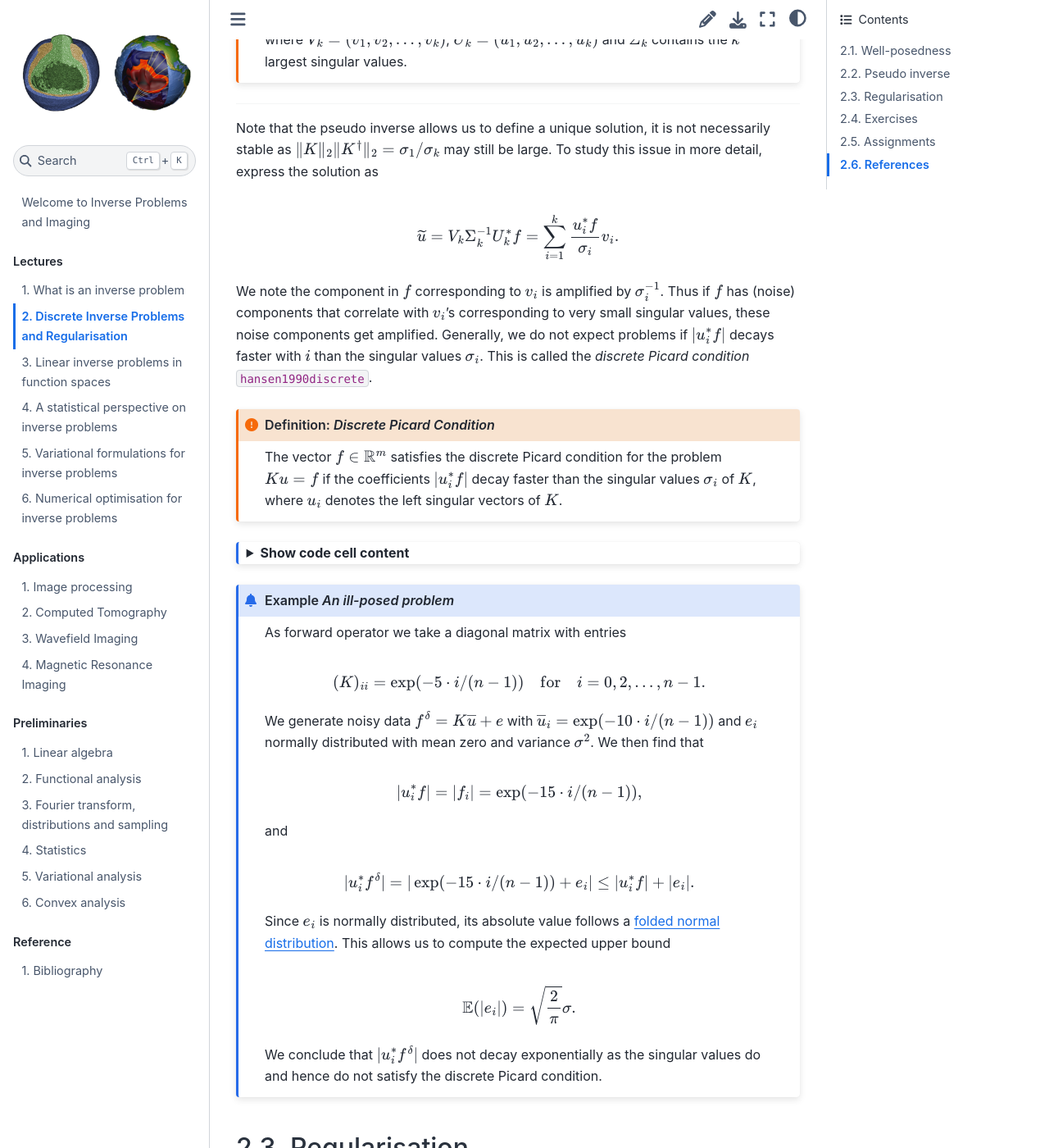
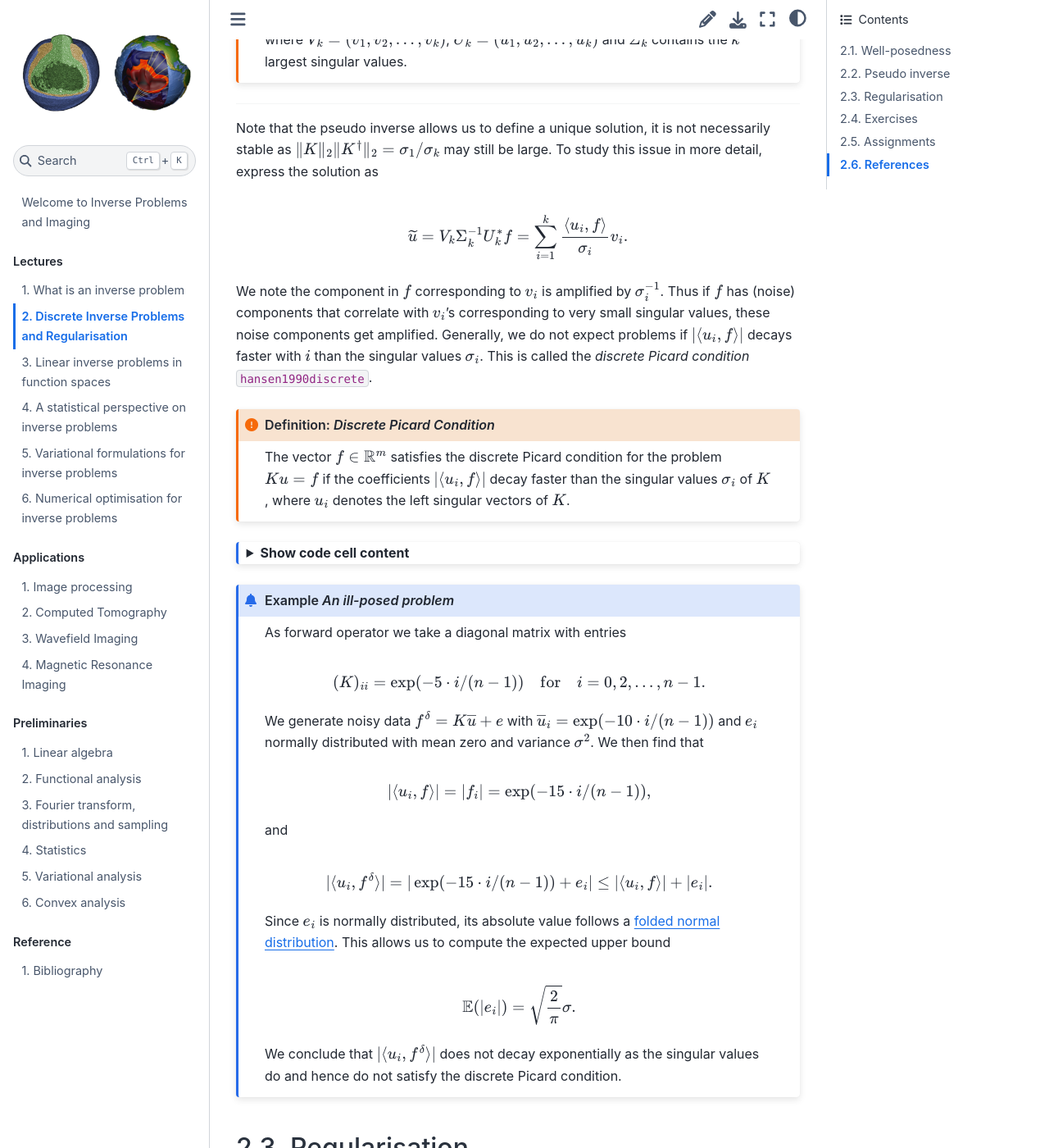
Before and after one commit to TristanvanLeeuwen/IP_and_Im_Lectures, a Jupyter Book: the page built from discrete_ip_regularization.md, in a window 1280 px wide and 1400 px high, scrolled down 3701 px. Shown: the whole window at 82% size. Built offline with Jupyter Book 1.0.4 settings and Sphinx 7.4.7 and the Sphinx Book theme 1.1.4, drawn with Linux system fonts in a browser that asks for light colours; cross-references to code outside the pages are shown as plain code; some of the changed text lies outside the part shown.

Commit message:
update notation in ch2

`````diff
--- a/discrete_ip_regularization.md
+++ b/discrete_ip_regularization.md
@@ -209,15 +209,15 @@ where $V_k = (v_1, v_2, \ldots, v_k)$, $U_k = (u_1, u_2, \ldots, u_k)$ and $\Sig
 Note that the pseudo inverse allows us to define a unique solution, it is not necessarily stable as $\|K\|_2\|K^{\dagger}\|_2 = \sigma_1/\sigma_k$ may still be large. To study this issue in more detail, express the solution as
 
 $$
-\widetilde{u} = V_k\Sigma_k^{-1}U_k^{*}f = \sum_{i=1}^k \frac{u_i^*f}{\sigma_i}v_i.
+\widetilde{u} = V_k\Sigma_k^{-1}U_k^{*}f = \sum_{i=1}^k \frac{\langle u_i, f\rangle}{\sigma_i}v_i.
 $$
 
-We note the component in $f$ corresponding to $v_i$ is amplified by $\sigma_i^{-1}$. Thus if $f$ has (noise) components that correlate with $v_i$'s corresponding to very small singular values, these noise components get amplified. Generally, we do not expect problems if $|u_i^* f|$ decays faster with $i$ than the singular values $\sigma_i$. This is called the *discrete Picard condition* {cite}`hansen1990discrete`.
+We note the component in $f$ corresponding to $v_i$ is amplified by $\sigma_i^{-1}$. Thus if $f$ has (noise) components that correlate with $v_i$'s corresponding to very small singular values, these noise components get amplified. Generally, we do not expect problems if $|\langle u_i, f\rangle|$ decays faster with $i$ than the singular values $\sigma_i$. This is called the *discrete Picard condition* {cite}`hansen1990discrete`.
 
 ```{admonition} Definition: *Discrete Picard Condition*
 :class: important
 
-The vector $f \in \mathbb{R}^m$ satisfies the discrete Picard condition for the problem $Ku=f$ if the coefficients $|u_i^* f|$ decay faster than the singular values $\sigma_i$ of $K$, where $u_i$ denotes the left singular vectors of $K$.
+The vector $f \in \mathbb{R}^m$ satisfies the discrete Picard condition for the problem $Ku=f$ if the coefficients $|\langle u_i, f\rangle|$ decay faster than the singular values $\sigma_i$ of $K$, where $u_i$ denotes the left singular vectors of $K$.
 ```
 
 ```{code-cell} ipython3
@@ -257,8 +257,8 @@ uhat = Vh.T@np.diag(1/s)@U.T@f_delta
 fig, ax = plt.subplots(1,1)
 
 ax.semilogy(s,'*',label=r'$\sigma_i$')
-ax.semilogy(np.abs(U.T@f),'o',label=r'$|u_i^* f|$')
-ax.semilogy(np.abs(U.T@f_delta),'o',label=r'$|u_i^* f^{\delta}|$')
+ax.semilogy(np.abs(U.T@f),'o',label=r'$|\langle u_i, f\rangle|$')
+ax.semilogy(np.abs(U.T@f_delta),'o',label=r'$|\langle u_i, f^{\delta}\rangle|$')
 ax.semilogy(np.abs(U.T@f) + np.sqrt(2/np.pi)*sigma,'k--')
 ax.set_xlabel(r'$i$')
 ax.set_ylim([1e-6,2])
@@ -276,23 +276,23 @@ $$(K)_{ii} = \exp(-5 \cdot i/(n-1))\quad \text{for}\quad i = 0, 2, \ldots, n-1.$
 
 We generate noisy data $f^\delta = K \overline{u} + e$ with $\overline{u}_i = \exp(-10 \cdot i/(n-1))$ and $e_i$ normally distributed with mean zero and variance $\sigma^2$. We then find that
 
-$$|u_i^*f| = |f_i| = \exp(-15 \cdot i/(n-1)),$$
+$$|\langle u_i, f\rangle| = |f_i| = \exp(-15 \cdot i/(n-1)),$$
 
 and
 
-$$|u_i^*f^\delta| = |\exp(-15 \cdot i/(n-1)) + e_i| \leq |u_i^*f| + |e_i|.$$
+$$|\langle u_i, f^\delta\rangle| = |\exp(-15 \cdot i/(n-1)) + e_i| \leq |\langle u_i, f\rangle| + |e_i|.$$
 
 Since $e_i$ is normally distributed, its absolute value follows a [folded normal distribution](https://en.wikipedia.org/wiki/Folded_normal_distribution). This allows us to compute the expected upper bound
 
 $$\mathbb{E}(|e_i|) = \sqrt{\frac{2}{\pi}}\sigma.$$
 
-We conclude that $|u_i^*f^\delta|$ does not decay exponentially as the singular values do and hence do not satisfy the discrete Picard condition.
+We conclude that $|\langle u_i, f^\delta\rangle|$ does not decay exponentially as the singular values do and hence do not satisfy the discrete Picard condition.
 
 ```{glue:figure} picard
 :figwidth: 600px
 :name: "picard"
 
-An example of the singular values and the coefficients $|u_i^*f|$ and $|u_i^*f^\delta|$ for $n = 100$ and $\sigma = 10^{-2}$. We see that $f$ does satisfy the discrete Picard condition while $f^\delta$ does not.
+An example of the singular values and the coefficients $|\langle u_i, f\rangle|$ and $|\langle u_i, f^\delta\rangle|$ for $n = 100$ and $\sigma = 10^{-2}$. We see that $f$ does satisfy the discrete Picard condition while $f^\delta$ does not.
 ```
 
 ````
@@ -326,7 +326,7 @@ The TSVD-regularized solution to the equation $Ku = f$ is given by
 
 
 $$
-\widetilde u_{\alpha} = \sum_{i=1}^{k_{\alpha}} \frac{u_i^*f}{\sigma_i}v_i,
+\widetilde u_{\alpha} = \sum_{i=1}^{k_{\alpha}} \frac{\langle u_i, f\rangle}{\sigma_i}v_i,
 $$
 
 where $\{(u_i,v_i,\sigma_i)\}_{i=1}^k$ denotes the singular system of $K$ and $k_{\alpha} \leq k$ is chosen so that $\sigma_i \geq \alpha$ for $i \leq k_{\alpha}$.
@@ -342,7 +342,7 @@ Another option to avoid dividing by small singular values is to add small positi
 The Tikhonov-regularised solution to the equation $Ku = f$ is given by
 
 $$
-\widetilde u_{\alpha} = \sum_{i=1}^{k} \frac{\sigma_i (u_i^*f)}{\sigma_i^2 + \alpha}v_i,
+\widetilde u_{\alpha} = \sum_{i=1}^{k} \frac{\sigma_i \langle u_i, f\rangle}{\sigma_i^2 + \alpha}v_i,
 $$
 
 where $\{(u_i,v_i,\sigma_i)\}_{i=1}^k$ is the singular system of $K$. This corresponds to setting $r_{\alpha}(s) = s/(s^2 + \alpha)$ in {eq}`regK`.
@@ -518,7 +518,7 @@ Given a system of equations $Ku = f$ with $K\in\mathbb{R}^{m\times n}$:
 
 1. We can construct the solution with the smallest residual by formulating the corresponding normal equations $K^*Ku = K^*f$. Since rank($K$) = $n$, these have a unique solution. Expressing $K$ and $K^\dagger$ in terms of the SVD of $K$ we find that $K^\dagger = (K^*K)^{-1}K^*$ and hence that pseudo-inverse yields the solution to the normal equations.
 
-2. Here, the system solutions of the form $v = u + z$ with $u = K^\dagger f$ and $Kz = 0$. We find that $\|v\|_2^2 = \|u\|_2^2 + 2 z^* K^{\dagger} f + \|z\|_2^2$. Expressing in terms of the SVD we see that the middle term is given by $z^*V_k\Sigma_k^{-1}U_k^*f$. Since $z$ lies in the null-space of $K$ we $V_k^*z = 0$ so $\|v\|_2^2= \|u\|_2^2 + \|z\|_2^2 \geq \|u\|_2^2$. We conclude that $\|u\|_2^2$ is indeed the solution with the smallest norm.
+2. Here, the system solutions of the form $v = u + z$ with $u = K^\dagger f$ and $Kz = 0$. We find that $\|v\|_2^2 = \|u\|_2^2 + 2 \langle z, K^{\dagger} f \rangle + \|z\|_2^2$. Expressing in terms of the SVD we see that the middle term is given by $\langle z, V_k\Sigma_k^{-1}U_k^*f\rangle$. Since $z$ lies in the null-space of $K$ we $V_k^*z = 0$ so $\|v\|_2^2= \|u\|_2^2 + \|z\|_2^2 \geq \|u\|_2^2$. We conclude that $\|u\|_2^2$ is indeed the solution with the smallest norm.
 
 3. We can combine the results of the former to to show that in this case $u = K^\dagger f$ is *a* solution to the normal equations and that it is the one with the smallest norm.
 ```
@@ -531,14 +531,14 @@ $$\min_{u} \|Ku - f\|_2^2 + \alpha \|u\|_2^2$$
 
 is given in terms of the SVD of $K \in \mathbb{R}^{m\times n}$ as
 
-$$\widetilde{u} = \sum_{i=1}^{k} \frac{\sigma_i (u_i^*f)}{\sigma_i^2 + \alpha} v_i,$$
+$$\widetilde{u} = \sum_{i=1}^{k} \frac{\sigma_i \langle u_i, f\rangle}{\sigma_i^2 + \alpha} v_i,$$
 
 where $k = \text{rank}(K)$.
 
 ```{admonition} Answer
 :class: hint, dropdown
 
-First, write down the corresponding normal equations $K^*Ku + \alpha u = K^*f$, so $u = (K^*K + \alpha I)^{-1}K^*f$. Use the *full* SVD of $K = U\Sigma V^*$ with $U\in\mathbb{R}^{m\times m}$, $V\in\mathbb{R}^{n\times n}$ and $\Sigma \in \mathbb{R}^{m\times n}$ whose first $k$ diagonal entries contain the singular values. We find $u = (V^*\Sigma^*\Sigma V + \alpha I)^{-1}V\Sigma^*U^*$. Use that $V^*V = VV^* = I$ and $\Sigma_n^2 = \Sigma^*\Sigma$ an $n \times n$ matrix with $k$ non-zero diagonal elements. Then the normal equations become $u = V(\Sigma_n^2 + \alpha I)^{-1}\Sigma^*U^*f$. We realise that $\Sigma^*U^*f$ will only contain contributions from the $k$ non-zero singular values: $\Sigma^*U^*f = (\sigma_1 u_1^*f,\sigma_2 u_2^*f, \ldots, \sigma_k u_k^*f, 0, 0, \ldots, 0 )$. Thus, we get the desired result.
+First, write down the corresponding normal equations $K^*Ku + \alpha u = K^*f$, so $u = (K^*K + \alpha I)^{-1}K^*f$. Use the *full* SVD of $K = U\Sigma V^*$ with $U\in\mathbb{R}^{m\times m}$, $V\in\mathbb{R}^{n\times n}$ and $\Sigma \in \mathbb{R}^{m\times n}$ whose first $k$ diagonal entries contain the singular values. We find $u = (V^*\Sigma^*\Sigma V + \alpha I)^{-1}V\Sigma^*U^*$. Use that $V^*V = VV^* = I$ and $\Sigma_n^2 = \Sigma^*\Sigma$ an $n \times n$ matrix with $k$ non-zero diagonal elements. Then the normal equations become $u = V(\Sigma_n^2 + \alpha I)^{-1}\Sigma^*U^*f$. We realise that $\Sigma^*U^*f$ will only contain contributions from the $k$ non-zero singular values: $\Sigma^*U^*f = (\sigma_1 u_1^*f,\sigma_2 u_2^*f, \ldots, \sigma_k \langle u_k, f\rangle, 0, 0, \ldots, 0 )$. Thus, we get the desired result.
 ```
 
 ### Gravity surveying
@@ -551,7 +551,7 @@ Upon discretisation with stepsize $h = 1/n$, the inverse problem can be cast as
 
 You can use the code provided below to generate the matrix and noisy data for $u(x) = ..$
 
-1. Plot the coefficients $u_i^*f$ and the singular values $\sigma_i$ to check the discrete Picard condition. What do you notice ?
+1. Plot the coefficients $\langle u_i, f\rangle$ and the singular values $\sigma_i$ to check the discrete Picard condition. What do you notice ?
 
 2. Solve the inverse problem for noisy data using the (regularised) pseudo-inverse; compute the optimal $\alpha$ by computing the bias and variance components of the error. Is this a practically feasible way to compute the optimal $\alpha$?
 
@@ -654,8 +654,8 @@ for k in range(na):
 fig,ax = plt.subplots(1,3)
 
 ax[0].semilogy(s,'*',label=r'$\sigma_i$')
-ax[0].semilogy(np.abs(U.T@f),'o',label=r'$|u_i^* f|$')
-ax[0].semilogy(np.abs(U.T@f_delta),'o',label=r'$|u_i^* f^{\delta}|$')
+ax[0].semilogy(np.abs(U.T@f),'o',label=r'$|\langle u_i, f\rangle|$')
+ax[0].semilogy(np.abs(U.T@f_delta),'o',label=r'$|\langle u_i, f^\delta\rangle|$')
 ax[0].set_xlabel(r'$i$')
 ax[0].set_xlabel(r'magnitude')
 ax[0].set_ylim([1e-16,2])
`````
Also changed, not shown: numerical_optimisation.md (+1 -1 lines).
